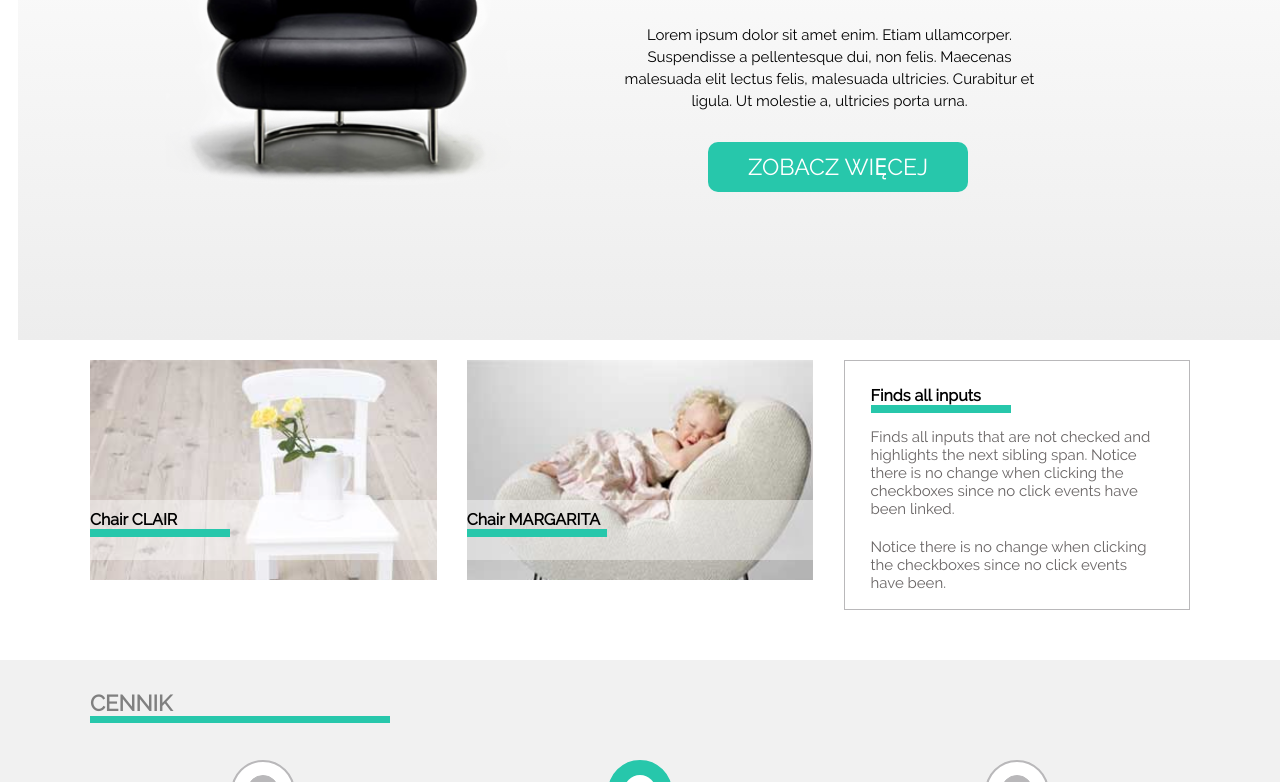
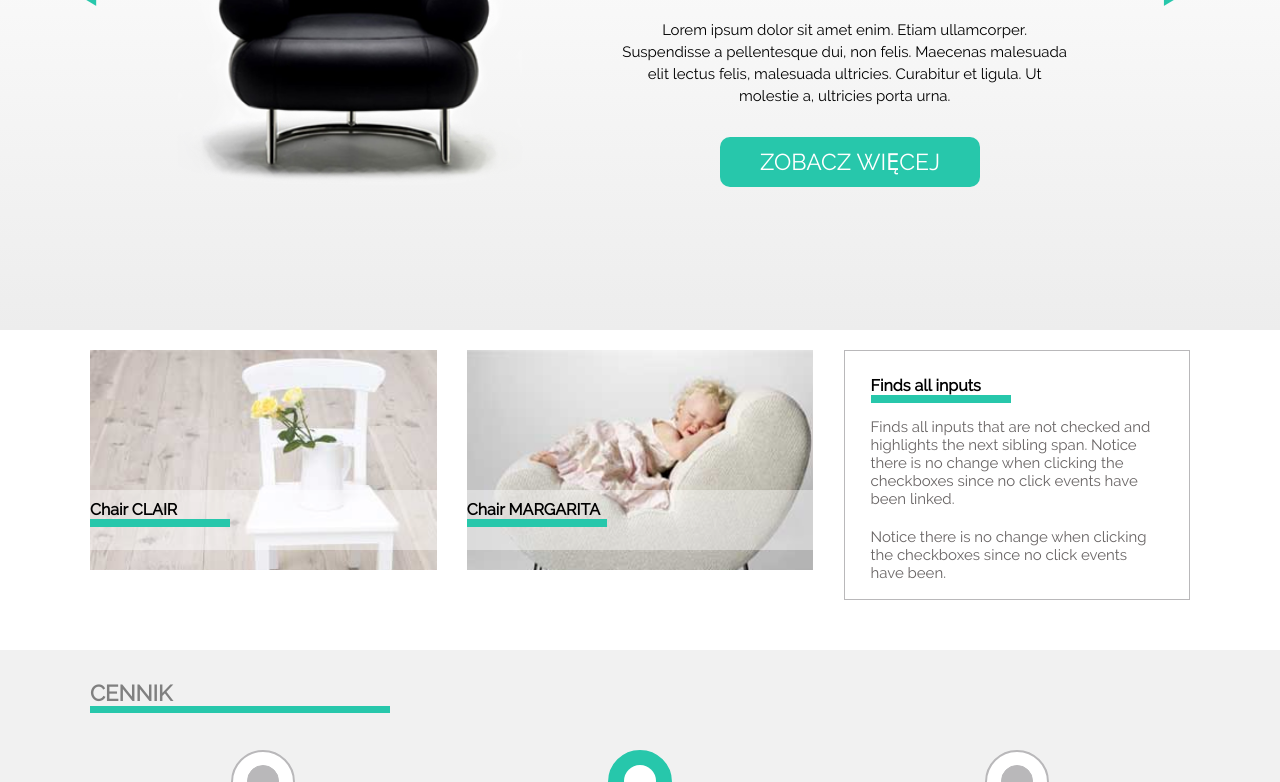
Before and after one commit to marcinho51/Sit_on_Chair, a plain HTML site: page index.html in a window 1280 px wide. Shown: the part 270-1052 px from the top of the page. Drawn offline with Linux system fonts and the light colour scheme.

Commit message:
introduction section centred

```diff
--- a/css/style.css
+++ b/css/style.css
@@ -130,7 +130,8 @@ header {
 /* section chairAndText */
 
 .introduction {
-    margin: 60px 0 0 18px;
+    height: 500px;
+    margin: 60px auto 0 auto;
     display: flex;
     center justify-contencenter position: relacenter height: 450px;
     center background: rgba(255, 255, 255, 1);
@@ -148,8 +149,8 @@ header {
     font-size: 80px;
     display: block;
     position: absolute;
-    left: 30px;
-    top: 150px;
+    left: 60px;
+    top: 200px;
     color: #27c7ab;
 }
 
@@ -159,7 +160,7 @@ header {
     display: block;
     position: absolute;
     right: 80px;
-    top: 150px;
+    top: 200px;
     color: #27c7ab;
 }
 
@@ -168,9 +169,8 @@ header {
     background-repeat: no-repeat;
     background-position: cover;
     background-size: 100%;
-    height: 500px;
     width: 540px;
-    margin-left: 50px;
+    margin-left: 80px;
     margin-top: 10px;
 }
 
```
